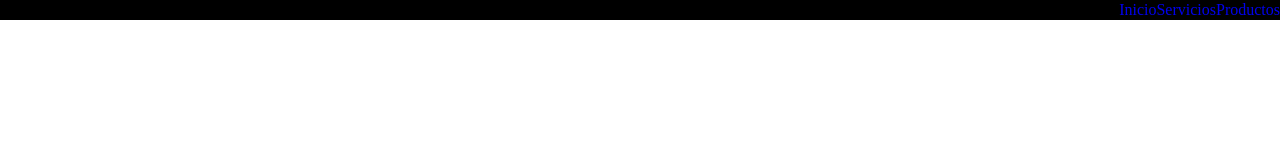
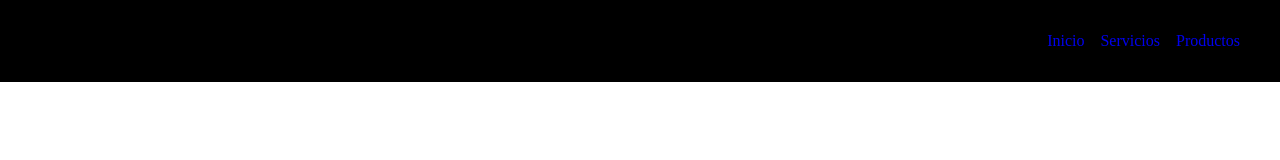
Before and after one commit to LucasDavidMartinez/Tarea-Repo-Github, a plain HTML site: page index.html in a window 1280 px wide. Drawn offline with Linux system fonts and the light colour scheme.

Commit message:
Separando los textos de los links del nav

```diff
--- a/style.css
+++ b/style.css
@@ -20,6 +20,14 @@ header {
     margin: 0.5rem;
 }
 
+.linksnavcontainer{
+    margin: 2rem;
+}
+
 .linksnav{
     display: flex;
 }
+
+.linksnav li{
+    padding: 0 .5rem 0 .5rem;
+}
```
